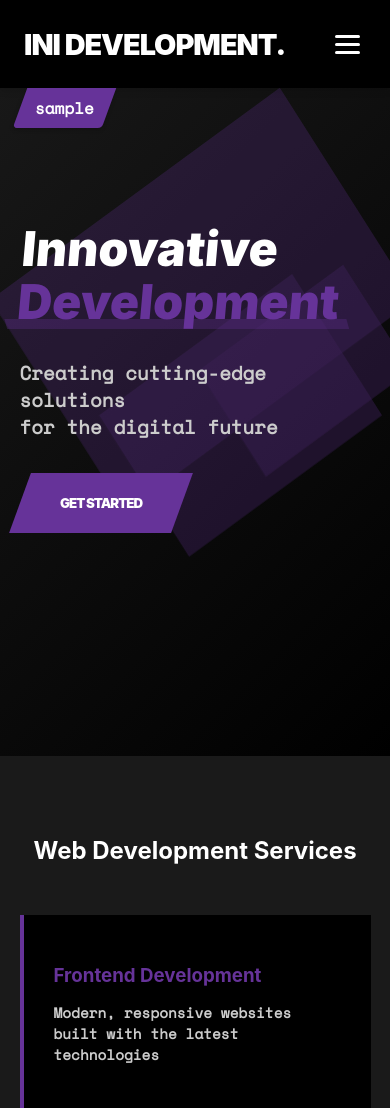
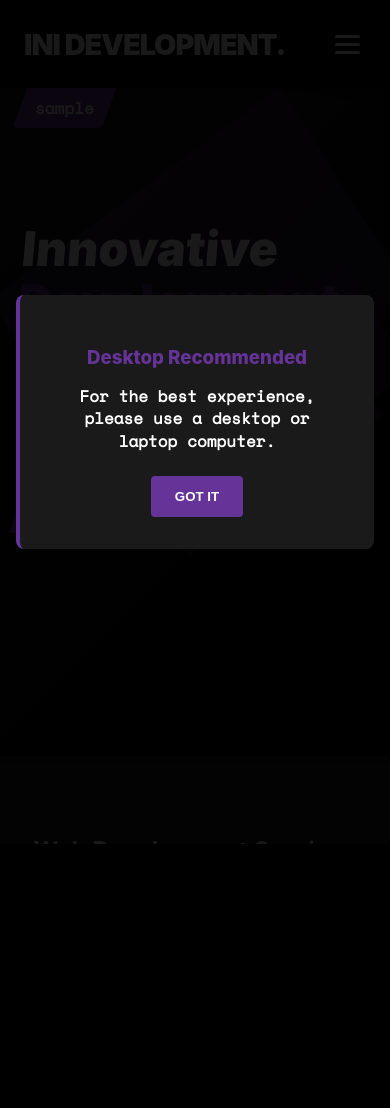
Before and after one commit to pixel123456789/UnconsciousSlategreyVolume, a Flask app: page / in a window 390 px wide. Shown: the top 1108 px of the page. After the commit the page ends 844 px from the top, so only its background shows below. Run offline with Flask 3, Linux system fonts and the light colour scheme; the visitor is signed in with stand-in values (Sample User, id 1).

Commit message:
Assistant checkpoint: Add dismissable mobile notice to homepage
Assistant generated file changes:
- templates/index.html: Add mobile redirect notice, Add mobile notice script
- static/css/style.css: Add mobile notice styles
- static/js/mobile-notice.js: Add mobile notice script

---

User prompt:

make a redirect instead, on the homepage only, and make it dismissable

Replit-Commit-Author: Assistant
Replit-Commit-Session-Id: 26d6c5f3-d7f6-48f9-b1ae-eda746e1db72

```diff
--- a/static/css/style.css
+++ b/static/css/style.css
@@ -1,4 +1,57 @@
 @import url('https://fonts.googleapis.com/css2?family=Space+Mono&display=swap');
+
+.mobile-notice {
+    display: none;
+    position: fixed;
+    top: 0;
+    left: 0;
+    width: 100%;
+    height: 100%;
+    background: rgba(0, 0, 0, 0.9);
+    z-index: 9999;
+    justify-content: center;
+    align-items: center;
+    font-family: var(--font-primary);
+}
+
+.mobile-notice-content {
+    background: var(--color-dark-gray);
+    padding: 2rem;
+    border-radius: 8px;
+    text-align: center;
+    margin: 1rem;
+    border-left: 4px solid var(--color-primary);
+}
+
+.mobile-notice-content h3 {
+    color: var(--color-primary);
+    margin-bottom: 1rem;
+    font-weight: 800;
+}
+
+.mobile-notice-content p {
+    color: var(--color-white);
+    margin-bottom: 1.5rem;
+    font-family: var(--font-mono);
+    line-height: 1.4;
+}
+
+.mobile-notice-content button {
+    background: var(--color-primary);
+    color: var(--color-white);
+    border: none;
+    padding: 0.8rem 1.5rem;
+    border-radius: 4px;
+    cursor: pointer;
+    font-weight: 800;
+    text-transform: uppercase;
+}
+
+@media (max-width: 768px) {
+    .mobile-notice {
+        display: flex;
+    }
+}
 
 :root {
   --color-primary: rebeccapurple;
--- /dev/null
+++ b/static/js/mobile-notice.js
@@ -0,0 +1,15 @@
+
+function dismissMobileNotice() {
+    const notice = document.getElementById('mobileNotice');
+    if (notice) {
+        notice.style.display = 'none';
+        localStorage.setItem('mobileNoticeHidden', 'true');
+    }
+}
+
+document.addEventListener('DOMContentLoaded', function() {
+    const notice = document.getElementById('mobileNotice');
+    if (notice && localStorage.getItem('mobileNoticeHidden')) {
+        notice.style.display = 'none';
+    }
+});
--- a/templates/index.html
+++ b/templates/index.html
@@ -8,8 +8,16 @@
     <link rel="stylesheet" href="static/css/style.css">
     <link rel="stylesheet" href="static/css/navbar.css">
     <link rel="stylesheet" href="static/css/hero.css">
+    <script src="static/js/mobile-notice.js"></script>
 </head>
 <body>
+    <div id="mobileNotice" class="mobile-notice">
+        <div class="mobile-notice-content">
+            <h3>Desktop Recommended</h3>
+            <p>For the best experience, please use a desktop or laptop computer.</p>
+            <button onclick="dismissMobileNotice()">Got it</button>
+        </div>
+    </div>
     {% include 'components/navbar.html' %}
     <div class="hero-section">
         <div class="hero-content">
```
